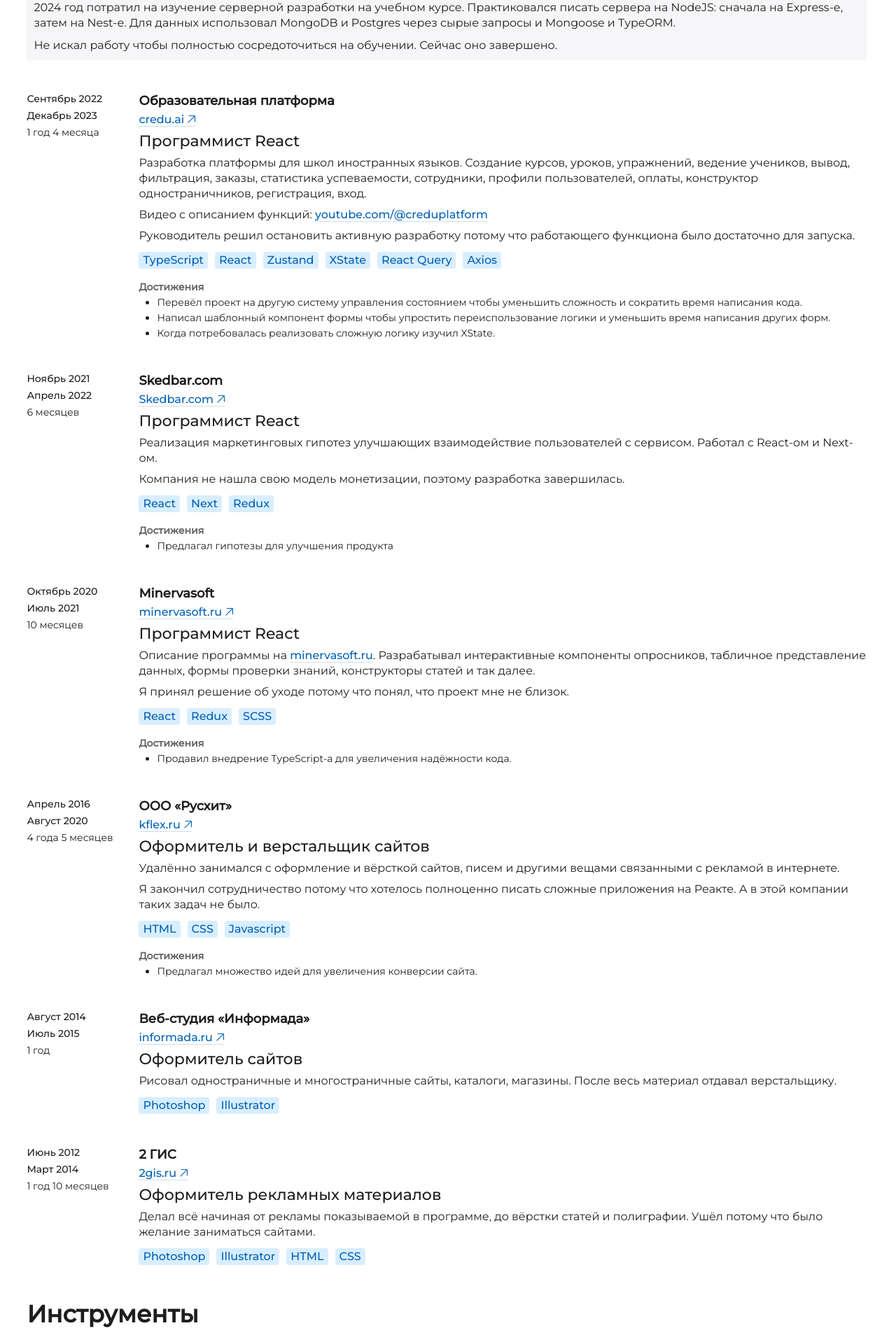
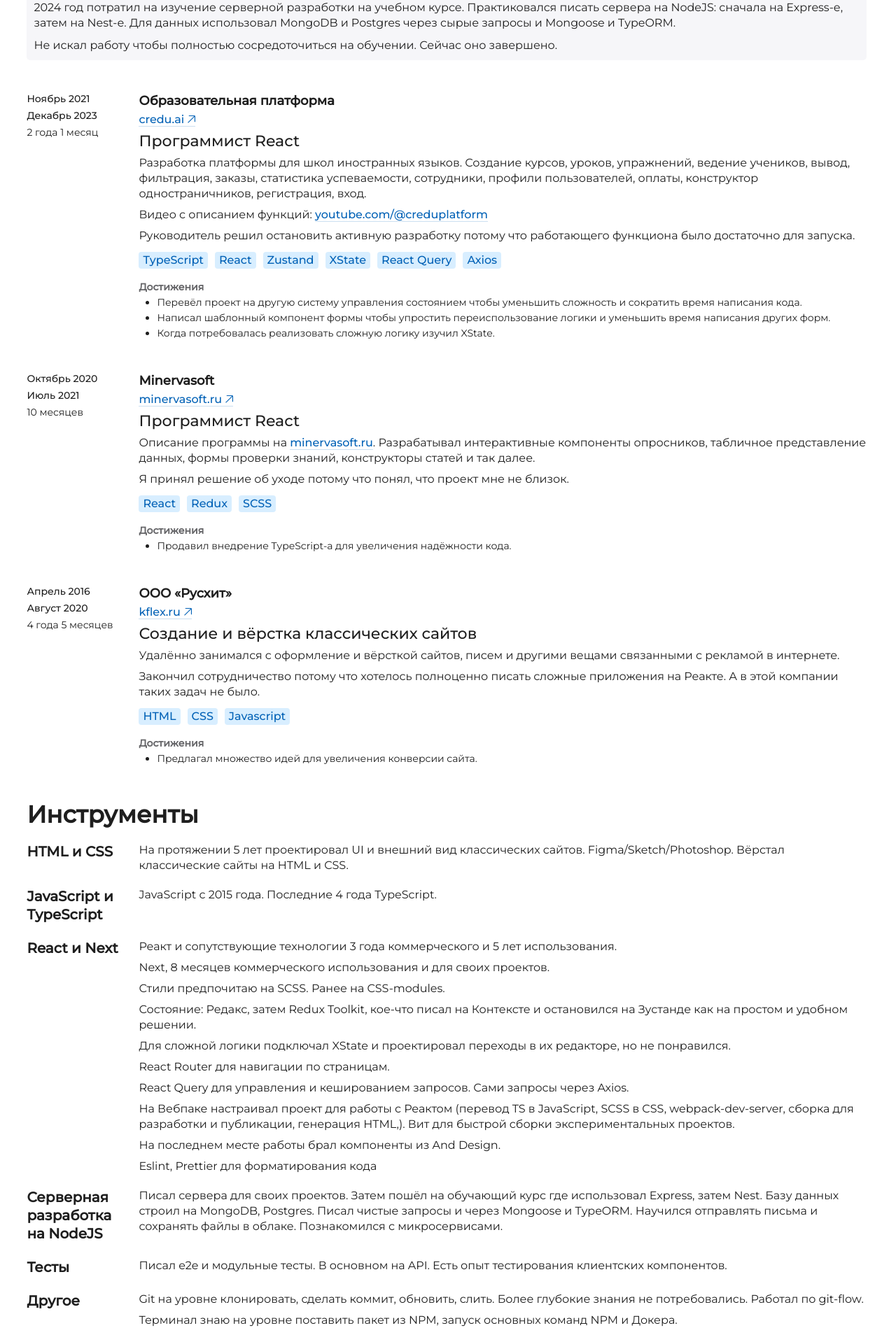
Before and after one commit to AndrewKozinsky/resume_5, a Next.js app: page / in a window 1280 px wide. Shown: the part 860-2768 px from the top of the page at 70% size. Built offline with nearby package versions, Linux system fonts and the light colour scheme.

Commit message:
Remove irrelevant info

```diff
--- a/src/_pages/main/About/About.tsx
+++ b/src/_pages/main/About/About.tsx
@@ -9,9 +9,9 @@ function About() {
 			<Header tag="h2">Обо мне</Header>
 			<div className="about">
 				<Paragraph>Пишу frontend c 2015 года. С React-ом работаю с 2020-го. В основном работал над приложениями со сложной логикой. Стремлюсь писать понятный и документированный код.</Paragraph>
-				<Paragraph>Самостоятельный. Если нужно реализовать функциональность, то достаточно базового описания, но чтобы я понимал её смысл. Я сам обдумаю детали, набросаю схему состояний и как программа будет реагировать на действия пользователя. После реализую в коде.</Paragraph>
+				<Paragraph>Если нужно реализовать функциональность, то достаточно базового описания. Я сам обдумаю детали, набросаю схему состояний и как программа будет реагировать на действия пользователя. После реализую в коде.</Paragraph>
 				<Paragraph>Умею анализировать макет будущего приложения, видеть с какими сложностями и проблемами можно столкнуться и как скорректировать не потеряв функционал. Знаю как довести проект до запуска.</Paragraph>
-				<Paragraph>Много времени уделил для собственных проектов, например векторного графического редактора, редактора статей и сайта изучения английского языка.</Paragraph>
+				<Paragraph>В свободное время делал собственные проекты, например векторного графического редактора, редактора статей и тренажёра изучения английского языка.</Paragraph>
 				<Paragraph>Было желание познакомиться с серверной разработкой на NodeJS. Поэтому 2024 год потратил на освоение.</Paragraph>
 				<Paragraph>Ищу возможность присоединиться к новой команде для развития проекта.</Paragraph>
 			</div>
--- a/src/_pages/main/Experience/fn/config.ts
+++ b/src/_pages/main/Experience/fn/config.ts
@@ -19,41 +19,15 @@ export type ExperienceItems = (LearnExperienceConfigItem | WorkExperienceConfigI
 export const experienceConfig: ExperienceItems = [
 	{
 		type: 'workExperience',
-		startDate:  'Июнь 2012',
-		endDate:'Март 2014',
-		duration: '1 год 10 месяцев',
-		companyName: '2 ГИС',
-		companySite: '2gis.ru',
-		position: 'Оформитель рекламных материалов',
-		description: [
-				'Делал всё начиная от рекламы показываемой в программе, до вёрстки статей и полиграфии. Ушёл потому что было желание заниматься сайтами.',
-			],
-		technologies: ['Photoshop', 'Illustrator', 'HTML', 'CSS'],
-	},
-	{
-		type: 'workExperience',
-		startDate: 'Август 2014',
-		endDate: 'Июль 2015',
-		duration: '1 год',
-		companyName: 'Веб-студия «Информада»',
-		companySite: 'informada.ru',
-		position: 'Оформитель сайтов',
-		description: [
-				'Рисовал одностраничные и многостраничные сайты, каталоги, магазины. После весь материал отдавал верстальщику.',
-			],
-		technologies: ['Photoshop', 'Illustrator'],
-	},
-	{
-		type: 'workExperience',
 		startDate: 'Апрель 2016',
 		endDate:  'Август 2020',
 		duration: '4 года 5 месяцев',
 		companyName: 'ООО «Русхит»',
 		companySite: 'kflex.ru',
-		position:'Оформитель и верстальщик сайтов',
+		position:'Создание и вёрстка классических сайтов',
 		description: [
 				'Удалённо занимался с оформление и вёрсткой сайтов, писем и другими вещами связанными с рекламой в интернете.',
-				'Я закончил сотрудничество потому что хотелось полноценно писать сложные приложения на Реакте. А в этой компании таких задач не было.',
+				'Закончил сотрудничество потому что хотелось полноценно писать сложные приложения на Реакте. А в этой компании таких задач не было.',
 			],
 		technologies: ['HTML', 'CSS', 'Javascript'],
 		achievements: ['Предлагал множество идей для увеличения конверсии сайта.'],
@@ -76,23 +50,8 @@ export const experienceConfig: ExperienceItems = [
 	{
 		type: 'workExperience',
 		startDate: 'Ноябрь 2021',
-		endDate: 'Апрель 2022',
-		duration: '6 месяцев',
-		companyName: 'Skedbar.com',
-		companySite: 'Skedbar.com',
-		position: 'Программист React',
-		description: [
-				'Реализация маркетинговых гипотез улучшающих взаимодействие пользователей с сервисом. Работал с React-ом и Next-ом.',
-				'Компания не нашла свою модель монетизации, поэтому разработка завершилась.',
-			],
-		technologies: ['React', 'Next', 'Redux'],
-		achievements:  ['Предлагал гипотезы для улучшения продукта'],
-	},
-	{
-		type: 'workExperience',
-		startDate: 'Сентябрь 2022',
 		endDate: 'Декабрь 2023',
-		duration: '1 год 4 месяца',
+		duration: '2 года 1 месяц',
 		companyName: 'Образовательная платформа',
 		companySite: 'credu.ai',
 		position: 'Программист React',
```
